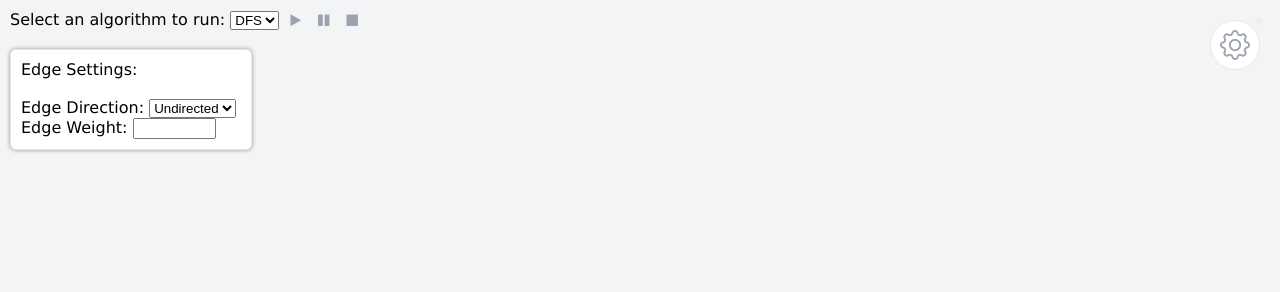
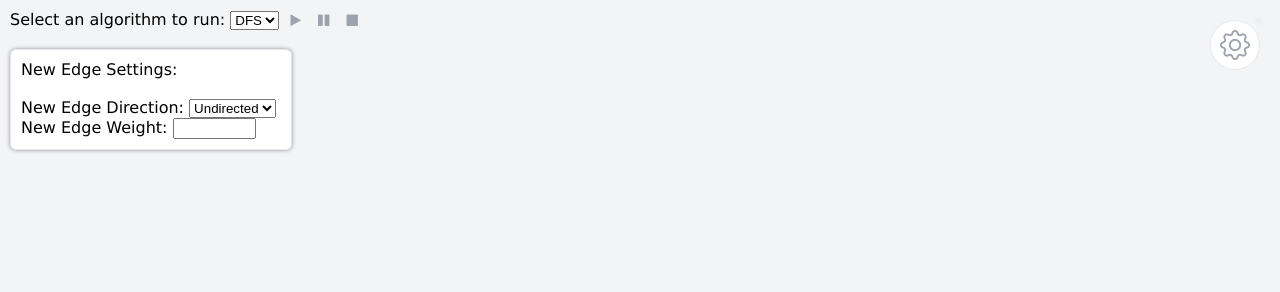
Before and after one commit to Khalil-Burns/GraphTheoryVisualizer, a plain HTML site: page public/index.html in a window 1280 px wide. Drawn offline with nearby package versions, Linux system fonts and the light colour scheme.

Commit message:
fixed stupid EDGE case (hehe)

```diff
--- a/public/index.html
+++ b/public/index.html
@@ -41,15 +41,15 @@
     <p id="error-message"></p>
     <br>
     <div id="edge-settings" class="modal">
-        <p>Edge Settings:</p>
+        <p>New Edge Settings:</p>
         <br>
-        <label for="edge-direction">Edge Direction:</label>
+        <label for="edge-direction">New Edge Direction:</label>
         <select name="edge-direction" id="edge-direction">
             <option value="undirected">Undirected</option>
             <option value="directed">Directed</option>
         </select>
         <br>
-        <label for="edge-weight">Edge Weight:</label>
+        <label for="edge-weight">New Edge Weight:</label>
         <input type="text" id="edge-weight" name="lname" style="width: 75px">
     </div>
     <div id="animation-settings-popup" class="modal">
--- a/public/scripts/script.js
+++ b/public/scripts/script.js
@@ -153,6 +153,10 @@ function closeDragElement(e, id) {
 function addEdge(u, v) {
     adjMat[u][v] = edgeWeight.value?Number(edgeWeight.value):0;
     nodes[u].connections[v] = {'weight': adjMat[u][v], 'color': Node.EDGE_COLOUR_DEFAULT, 'time': new Date().getTime()};
+    if (adjMat[v][u] != null) {
+        adjMat[v][u] = adjMat[u][v];
+        nodes[v].connections[u] = {'weight': adjMat[u][v], 'color': Node.EDGE_COLOUR_DEFAULT, 'time': new Date().getTime()};
+    }
 }
 function removeEdge(u, v) {
     delete adjMat[u][v];
--- a/public/styles/styles.css
+++ b/public/styles/styles.css
@@ -70,6 +70,7 @@ canvas {
     box-shadow: 0 0 4px #939597;
     display: block;
     z-index: 2;
+    padding: 10px;
 }
 #animation-settings-popup {
     content: '';
@@ -80,10 +81,11 @@ canvas {
     right: 20px;
 
     animation-fill-mode: forwards;
+    padding: 0px;
+    /* display: none; */
 }
 #edge-settings {
-    padding: 10px;
-    width: 220px;
+    width: 260px;
 }
 
 .icon-button {
@@ -113,6 +115,7 @@ canvas {
     100% {
         height: 250px;
         width: 30%;
+        padding: 10px;
     }
 }
 @keyframes hideAddSettingsPopup {
@@ -124,6 +127,7 @@ canvas {
         box-shadow: 0 0 10px #939597;
         display: block;
         z-index: 2;
+        padding: 10px;
     }
     100% {
         height: 50px;
```
